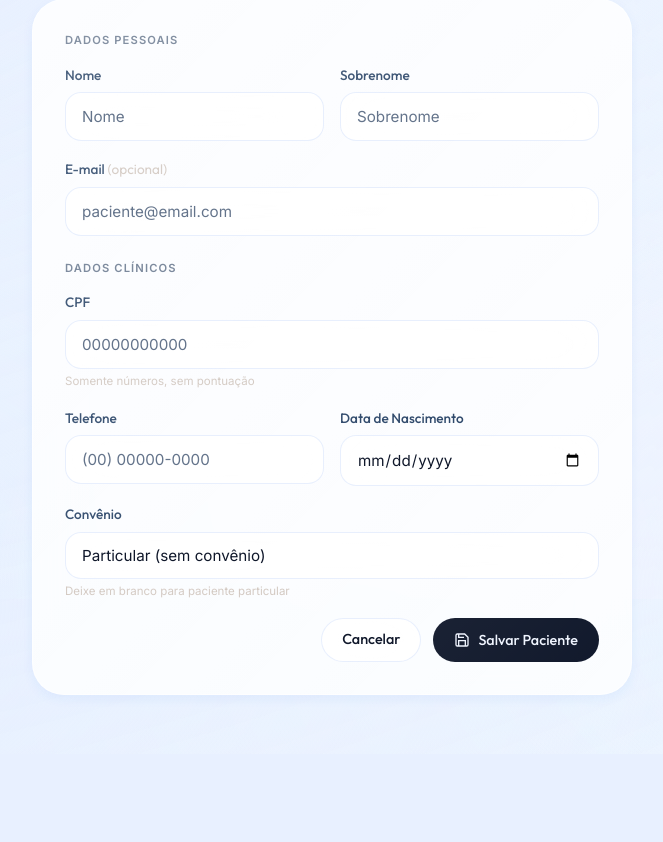
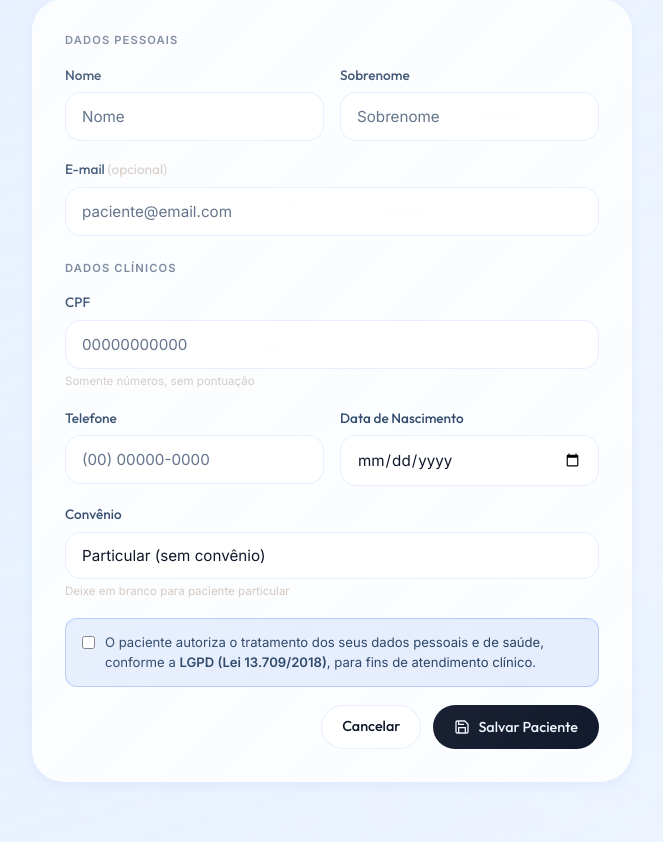
Before and after one commit to PSilva2502/healing-system, a Django app: page /pacientes/novo/ in a window 1280 px wide. Shown: the part 201-1043 px from the top of the page, without its empty margins (308-971 px from the left). Before the commit the page ends 896 px from the top, so only its background shows below. Run offline with Django 5.2, Linux system fonts and the light colour scheme; the visitor is signed in with stand-in values (Sample User, id 1); data that the repository does not hold is empty.

Commit message:
feat: LGPD (consentimento, anonimizacao, auditoria de leitura, hardening) e menu Usuarios

```diff
--- a/healing/consultas/views.py
+++ b/healing/consultas/views.py
@@ -324,6 +324,12 @@ class DetalharAtendimentoView(LoginRequiredMixin, View):
         if not hasattr(consulta, 'atendimento'):
             messages.error(request, 'Esta consulta não possui atendimento registrado.')
             return redirect('listar_consultas')
+        # LGPD — registra acesso de LEITURA a dado sensível de saúde (prontuário)
+        registrar_auditoria('atendimento', 'SELECT', {
+            'consulta': consulta.pk,
+            'paciente': str(consulta.paciente),
+            'acao': 'leitura_prontuario',
+        })
         return render(request, self.template_name, {
             'consulta': consulta,
             'atendimento': consulta.atendimento,
--- a/healing/core/models.py
+++ b/healing/core/models.py
@@ -32,6 +32,7 @@ class Auditoria(models.Model):
         ('INSERT', 'Inserção'),
         ('UPDATE', 'Atualização'),
         ('DELETE', 'Exclusão'),
+        ('SELECT', 'Leitura'),
     ]
     usuario = models.ForeignKey(
         Usuario, on_delete=models.SET_NULL, null=True, related_name='auditorias'
--- a/healing/core/templates/core/base.html
+++ b/healing/core/templates/core/base.html
@@ -22,6 +22,7 @@
         <a href="{% url 'listar_consultas' %}" class="nav-item {% if 'consultas' in request.path or 'atendimentos' in request.path %}active{% endif %}">Consultas</a>
         <a href="{% url 'listar_pacientes' %}" class="nav-item {% if 'pacientes' in request.path %}active{% endif %}">Pacientes</a>
         <a href="{% url 'listar_medicos' %}" class="nav-item {% if 'medicos' in request.path %}active{% endif %}">Equipe</a>
+        <a href="{% url 'listar_usuarios' %}" class="nav-item {% if 'usuarios' in request.path %}active{% endif %}">Usuários</a>
         <a href="{% url 'listar_tipos_consulta' %}" class="nav-item {% if 'tipos-consulta' in request.path %}active{% endif %}">Tipos</a>
         <a href="{% url 'listar_templates' %}" class="nav-item {% if '/templates' in request.path %}active{% endif %}">Templates</a>
         <a href="{% url 'listar_convenios' %}" class="nav-item {% if 'convenios' in request.path %}active{% endif %}">Convênios</a>
--- a/healing/pacientes/forms.py
+++ b/healing/pacientes/forms.py
@@ -18,9 +18,16 @@ class FormularioConvenio(forms.ModelForm):
 
 
 class FormularioPaciente(forms.ModelForm):
+    consentimento_lgpd = forms.BooleanField(
+        required=True,
+        label='O paciente autoriza o tratamento dos seus dados pessoais e de saúde, '
+              'conforme a LGPD (Lei 13.709/2018), para fins de atendimento clínico.',
+    )
+
     class Meta:
         model = Paciente
-        fields = ['nome', 'sobrenome', 'email', 'cpf', 'telefone', 'data_nascimento', 'convenio']
+        fields = ['nome', 'sobrenome', 'email', 'cpf', 'telefone', 'data_nascimento',
+                  'convenio', 'consentimento_lgpd']
         labels = {
             'nome': 'Nome',
             'sobrenome': 'Sobrenome',
@@ -45,6 +52,15 @@ class FormularioPaciente(forms.ModelForm):
         self.fields['convenio'].required = False
         self.fields['convenio'].widget.attrs['class'] = 'form-input'
 
+    def save(self, commit=True):
+        from django.utils import timezone
+        paciente = super().save(commit=False)
+        if self.cleaned_data.get('consentimento_lgpd') and not paciente.consentimento_em:
+            paciente.consentimento_em = timezone.now()
+        if commit:
+            paciente.save()
+        return paciente
+
     def clean_cpf(self):
         cpf = self.cleaned_data.get('cpf', '').strip().replace('.', '').replace('-', '')
         if len(cpf) != 11 or not cpf.isdigit():
--- a/healing/pacientes/models.py
+++ b/healing/pacientes/models.py
@@ -26,6 +26,12 @@ class Paciente(models.Model):
     data_nascimento = models.DateField()
     convenio        = models.ForeignKey(Convenio, null=True, blank=True,
                         on_delete=models.SET_NULL, verbose_name='Convênio')
+    # LGPD — consentimento do titular (art. 7/8)
+    consentimento_lgpd = models.BooleanField(default=False,
+                          verbose_name='Consentimento LGPD')
+    consentimento_em   = models.DateTimeField(null=True, blank=True,
+                          verbose_name='Data do consentimento')
+    anonimizado     = models.BooleanField(default=False, verbose_name='Dados anonimizados')
     ativo           = models.BooleanField(default=True)
 
     class Meta:
@@ -57,3 +63,22 @@ class Paciente(models.Model):
         if len(c) == 11:
             return f'***.{c[3:6]}.{c[6:9]}-**'
         return c
+
+    def anonimizar(self):
+        """LGPD art. 18 — direito ao esquecimento.
+
+        Remove os dados pessoais identificáveis (PII) mantendo o registro
+        para integridade do histórico clínico/estatístico.
+        """
+        from django.utils import timezone
+        marca = f'ANON-{self.pk}'
+        self.nome = 'Paciente'
+        self.sobrenome = 'Anonimizado'
+        self.email = ''
+        self.cpf = f'{marca:0<11}'[:11]
+        self.telefone = ''
+        self.consentimento_lgpd = False
+        self.consentimento_em = None
+        self.anonimizado = True
+        self.ativo = False
+        self.save()
--- a/healing/pacientes/templates/pacientes/form_paciente.html
+++ b/healing/pacientes/templates/pacientes/form_paciente.html
@@ -70,6 +70,15 @@
         {% if form.convenio.errors %}<div class="form-error">{{ form.convenio.errors.0 }}</div>{% endif %}
       </div>
 
+      <div style="margin:18px 0;padding:14px 16px;border-radius:12px;background:var(--accent-soft);border:1px solid var(--accent-border);">
+        <label style="display:flex;align-items:flex-start;gap:10px;cursor:pointer;font-size:0.82rem;color:var(--text-secondary);line-height:1.5;">
+          <input type="checkbox" name="consentimento_lgpd" style="margin-top:3px;flex-shrink:0;"
+                 {% if form.consentimento_lgpd.value %}checked{% endif %}>
+          <span>O paciente autoriza o tratamento dos seus dados pessoais e de saúde, conforme a <strong>LGPD (Lei 13.709/2018)</strong>, para fins de atendimento clínico.</span>
+        </label>
+        {% if form.consentimento_lgpd.errors %}<div class="form-error" style="margin-top:8px;">{{ form.consentimento_lgpd.errors.0 }}</div>{% endif %}
+      </div>
+
       {% if form.non_field_errors %}
       <div class="form-error" style="margin-bottom:16px;">{{ form.non_field_errors.0 }}</div>
       {% endif %}
--- a/healing/pacientes/urls.py
+++ b/healing/pacientes/urls.py
@@ -1,7 +1,7 @@
 from django.urls import path
 from pacientes.views import (
     ListarPacientesView, CriarPacienteView, EditarPacienteView,
-    ExcluirPacienteView, DetalharPacienteView,
+    ExcluirPacienteView, DetalharPacienteView, AnonimizarPacienteView,
     ListarConveniosView, CriarConvenioView, EditarConvenioView, ExcluirConvenioView,
 )
 
@@ -11,6 +11,7 @@ urlpatterns = [
     path('pacientes/<int:pk>/', DetalharPacienteView.as_view(), name='detalhar_paciente'),
     path('pacientes/<int:pk>/editar/', EditarPacienteView.as_view(), name='editar_paciente'),
     path('pacientes/<int:pk>/excluir/', ExcluirPacienteView.as_view(), name='excluir_paciente'),
+    path('pacientes/<int:pk>/anonimizar/', AnonimizarPacienteView.as_view(), name='anonimizar_paciente'),
     path('convenios/', ListarConveniosView.as_view(), name='listar_convenios'),
     path('convenios/novo/', CriarConvenioView.as_view(), name='criar_convenio'),
     path('convenios/<int:pk>/editar/', EditarConvenioView.as_view(), name='editar_convenio'),
--- a/healing/pacientes/views.py
+++ b/healing/pacientes/views.py
@@ -159,6 +159,19 @@ class ExcluirPacienteView(LoginRequiredMixin, View):
         return redirect('listar_pacientes')
 
 
+@method_decorator(exige_perfil('admin'), name='dispatch')
+class AnonimizarPacienteView(LoginRequiredMixin, View):
+    """LGPD art. 18 — exclusão/anonimização definitiva dos dados pessoais."""
+    def post(self, request, pk):
+        paciente = get_object_or_404(Paciente, pk=pk)
+        registrar_auditoria('paciente', 'DELETE', {
+            'id': paciente.pk, 'acao': 'anonimizacao_lgpd',
+        })
+        paciente.anonimizar()
+        messages.success(request, 'Dados do paciente anonimizados (LGPD art. 18).')
+        return redirect('listar_pacientes')
+
+
 @method_decorator(exige_perfil('admin', 'medico', 'recepcionista'), name='dispatch')
 class DetalharPacienteView(LoginRequiredMixin, TemplateView):
     template_name = 'pacientes/detalhar_paciente.html'
```
Also changed, not shown: healing/config/settings.py (+32 -1 lines), healing/pacientes/templates/pacientes/detalhar_paciente.html (+19 -1 lines), healing/core/migrations/0002_alter_auditoria_operacao.py (added), healing/pacientes/migrations/0003_paciente_anonimizado_paciente_consentimento_em_and_more.py (added).
